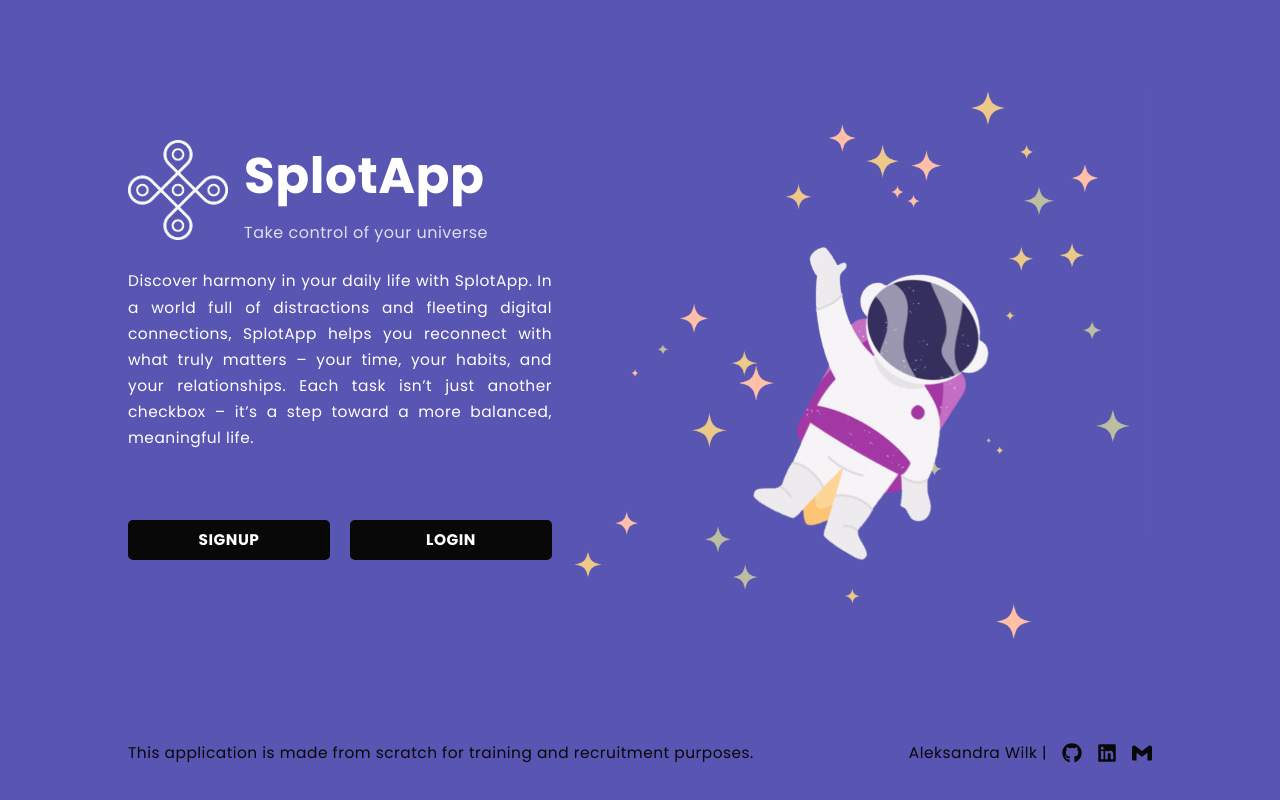
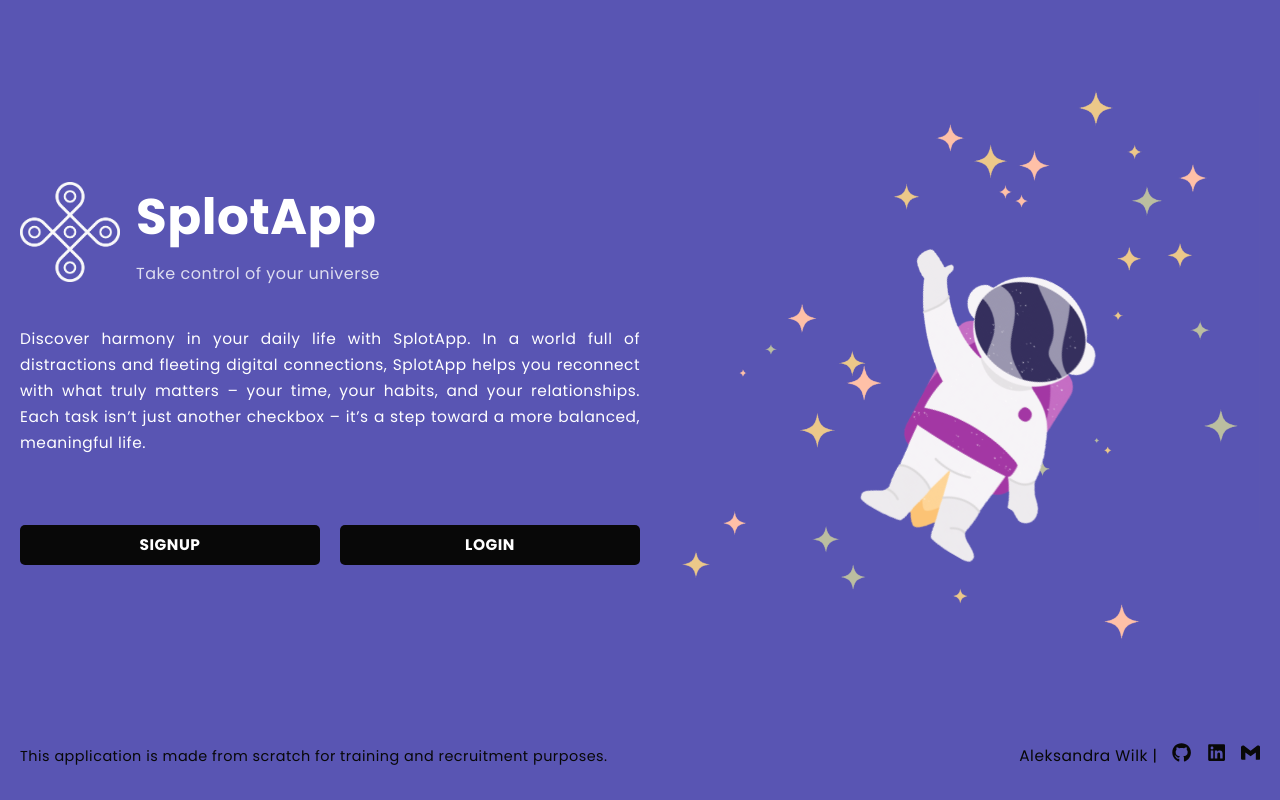
Before and after one commit to OllaWilk/splot-frontend, a React (Create React App) app: page / in a window 1280 px wide. Built offline with nearby package versions, Linux system fonts and the light colour scheme; no server answers.

Commit message:
fix rwd and change app description

```diff
--- a/src/components/common/AnimatedAstronaut/AnimatedAstronaut.module.scss
+++ b/src/components/common/AnimatedAstronaut/AnimatedAstronaut.module.scss
@@ -14,6 +14,10 @@
 
 .imgWrap {
   position: relative;
+
+  @include md-max {
+    display: none;
+  }
 
   img {
     width: 580px;
--- a/src/components/common/Footer/Footer.module.scss
+++ b/src/components/common/Footer/Footer.module.scss
@@ -1,40 +1,53 @@
 @import '../../../styles/mixins.scss';
 
-.login {
-  width: 80%;
-  margin: auto;
+.footer {
+  max-width: 1400px;
+  padding: 0 20px;
+  margin: 0 auto;
+  @include flex(row, center, space-between);
+  text-align: center;
+  color: var(--color-dark);
+
+  @include lg-max {
+    padding-top: 30px;
+    padding-bottom: 20px;
+  }
 
   @include md-max {
-    width: 95%;
+    flex-direction: column;
+    text-align: justify;
   }
-}
 
-.cockpitView {
-  width: calc(100% - 250px);
-  margin: 0 0 0 auto;
-  padding: 17px 20px;
+  &.cockpitView {
+    color: var(--color-dark);
+  }
 
-  @include md-max {
-    width: 100%;
+  .info {
+    font-size: 0.9rem;
+
+    @include sm-max {
+      margin-bottom: 20px;
+    }
   }
-}
-
-.footer {
-  @include flex(row, center, space-between);
-  flex-wrap: wrap;
-  color: var(--color-dark);
 
   .links {
-    @include flex(row, center, center);
-    flex-wrap: wrap;
+    @include flex(row, center, flex-end);
     gap: 15px;
+    width: 30%;
+
+    @include md-max {
+      flex-wrap: wrap;
+      width: 100%;
+      justify-content: center;
+    }
 
     a {
       color: var(--color-dark);
-      height: 20px;
+      font-size: 1.2rem;
+      transition: color 0.3s;
 
-      svg {
-        font-size: 20px;
+      &:hover {
+        color: var(--color-light);
       }
     }
   }
--- a/src/components/common/Footer/Footer.tsx
+++ b/src/components/common/Footer/Footer.tsx
@@ -3,18 +3,13 @@ import { Link } from 'react-router-dom';
 import { SiGmail } from 'react-icons/si';
 import { FaGithub, FaLinkedin } from 'react-icons/fa';
 import { useAuthContext } from '../../../utils/hooks/index';
-
 import styles from './Footer.module.scss';
 
 export const Footer = () => {
   const { user } = useAuthContext();
 
   return (
-    <footer
-      className={`${styles.footer} ${
-        !user ? styles.login : styles.cockpitView
-      }`}
-    >
+    <footer className={`${styles.footer} ${user ? styles.cockpitView : ''}`}>
       <p className={styles.info}>
         This application is made from scratch for training and recruitment
         purposes.
@@ -27,10 +22,7 @@ export const Footer = () => {
         <Link to='https://www.linkedin.com/in/alex-wilk/'>
           <FaLinkedin />
         </Link>
-        <a
-          href='mailto:alex.dev.wilk@gmail.com
-'
-        >
+        <a href='mailto:alex.dev.wilk@gmail.com'>
           <SiGmail />
         </a>
       </div>
--- a/src/components/common/Logo/Logo.module.scss
+++ b/src/components/common/Logo/Logo.module.scss
@@ -2,7 +2,6 @@
 
 .logo {
   @include flex(row, center, flex-start);
-  height: 100px;
 
   @include sm-max {
     justify-content: center;
--- a/src/components/views/Welcome/Welcome.module.scss
+++ b/src/components/views/Welcome/Welcome.module.scss
@@ -1,42 +1,38 @@
 @import '../../../styles/mixins.scss';
 
 .welcome {
-  width: 80%;
   max-width: 1400px;
+  padding: 20px;
   margin: 0 auto;
   min-height: calc(100vh - 60px);
   @include flex(row, center, space-between);
-  gap: 20px;
+  gap: 40px;
 
   @include lg-max {
     flex-direction: column-reverse;
     justify-content: center;
-  }
-
-  @include sm-max {
-    width: 95%;
+    padding: 20px;
   }
 
   article {
-    width: 50%;
-    @include flex(column, stretch, space-between);
-    gap: 20px;
-
-    @include lg-max {
-      width: 100%;
-    }
+    @include flex(column, flex-start, center);
+    flex: 1;
+    gap: 30px;
   }
 
   .btns {
-    @include flex(row, center, space-between);
+    @include flex(row, center, center);
+    width: 100%;
     gap: 20px;
-    padding: 40px 0;
+    padding-top: 30px;
+
+    @include sm-max {
+      flex-direction: column;
+      align-items: stretch;
+    }
 
     a {
-      width: 100%;
-    }
-    @include sm-max {
-      flex-direction: column;
+      flex: 1;
     }
   }
 }
--- a/src/components/views/Welcome/Welcome.tsx
+++ b/src/components/views/Welcome/Welcome.tsx
@@ -17,7 +17,7 @@ const Welcome = () => {
     <>
       <section className={`${styles.welcome} `}>
         <article>
-          <Logo text={'SplotApp'} />
+          <Logo />
           <Paragraph
             text={
               'Discover harmony in your daily life with SplotApp. In a world full of distractions and fleeting digital connections, SplotApp helps you reconnect with what truly matters – your time, your habits, and your relationships. Each task isn’t just another checkbox – it’s a step toward a more balanced, meaningful life.'
```
